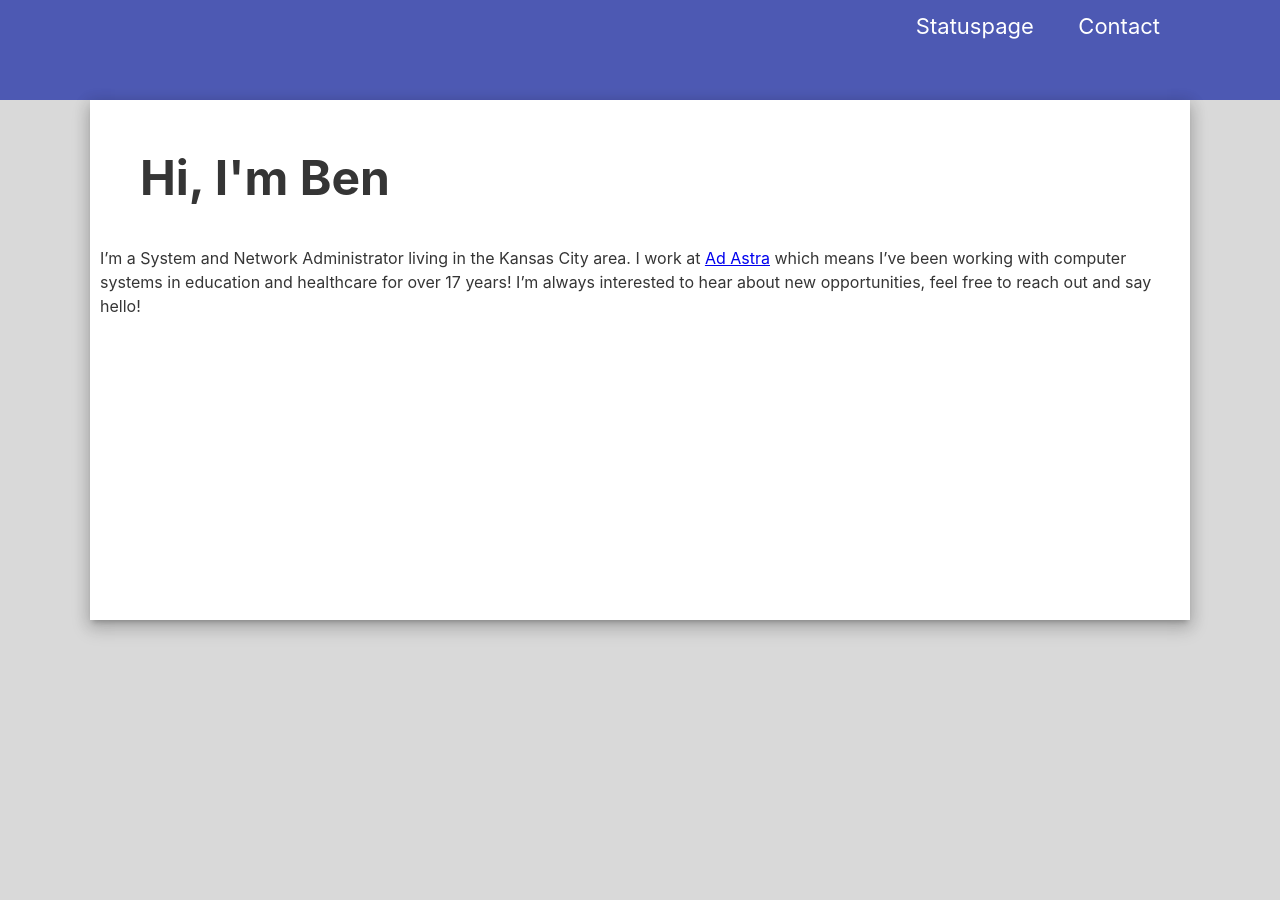
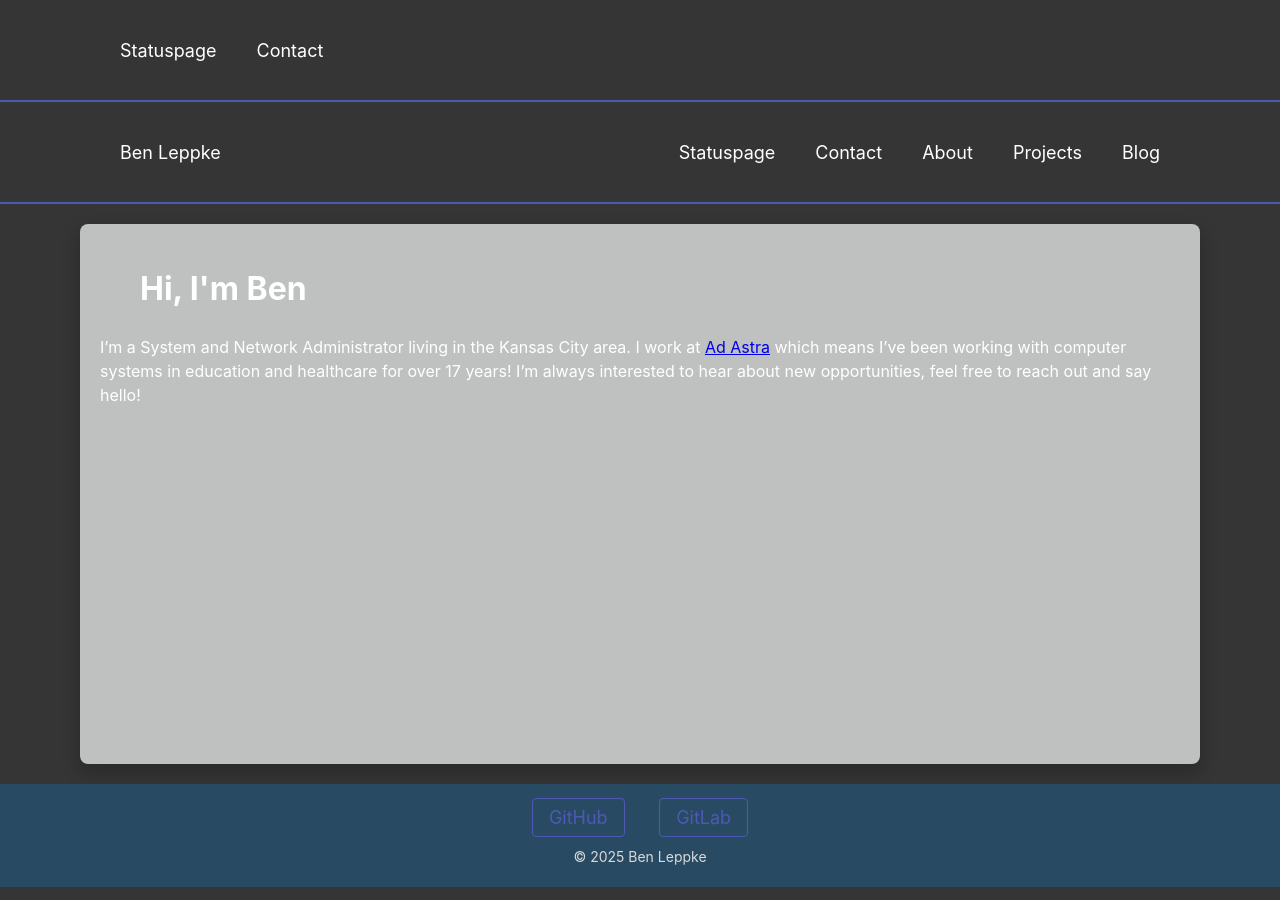
Before and after one commit to benleppke/benleppke.github.io, a Jekyll site: the page built from index.md, in a window 1280 px wide. Built offline with Jekyll 4.4.1, drawn with Linux system fonts in a browser that asks for light colours.

Commit message:
Styling updates

```diff
--- a/_layouts/about.html
+++ b/_layouts/about.html
@@ -4,10 +4,35 @@
     {% include head.html %}
   </head>
   <body>
+    <header id="header">
+      <div class="nav">
+        <div class="nav-left">
+          <a href="/">{{ site.title }}</a>
+        </div>
+        <div class="nav-right">
+          <a href="/statuspage">Statuspage</a>
+          <a href="/contact">Contact</a>
+          <a href="/about">About</a>
+          <a href="/projects">Projects</a>
+          <a href="/blog">Blog</a>
+        </div>
+      </div>
+    </header>
     <div class="wrapper">
       <img class="profile" src="{{ site.profile }}">
-      <h1 style="font-size: xxx-large;">{{ site.greeting }}</h1>
+      <h1>{{ site.greeting }}</h1>
       {{ content }}
     </div>
+    <footer id="footer">
+      <div class="footer-content">
+        <div class="social-links">
+          <a href="https://github.com/username" target="_blank">GitHub</a>
+          <a href="https://gitlab.com/username" target="_blank">GitLab</a>
+        </div>
+        <div class="copyright">
+          &copy; {{ site.time | date: '%Y' }} {{ site.title }}
+        </div>
+      </div>
+    </footer>
   </body>
 </html>
--- a/assets/css/main.css
+++ b/assets/css/main.css
@@ -1,7 +1,7 @@
 body {
     margin: auto;
-    color: #353535;
-    background-color: #D9D9D9;
+    color: #D9D9D9;
+    background-color: #353535;
     font: 400 16px/1.5 -apple-system, BlinkMacSystemFont, "Segoe UI", Roboto, Helvetica, Arial, sans-serif, "Apple Color Emoji", "Segoe UI Emoji", "Segoe UI Symbol";
 }
 
@@ -15,7 +15,11 @@
 
 #header {
     min-height: 80px;
-    background: #4D59B3;
+    background: #353535;
+    border-bottom: 2px solid #4D59B3;
+    position: sticky;
+    top: 0;
+    z-index: 100;
 }
 
 .nav {
@@ -23,48 +27,42 @@
     margin: auto;
     min-height: 80px;
     max-width: 1080px;
+    display: flex;
+    justify-content: space-between;
+    align-items: center;
 }
 
 .nav a {
-    /* float: left; */
     color: white;
     text-align: center;
     padding: 10px 20px;
-    font-size: 22px;
-}
-
-.nav a,
-.nav a:visited,
-.nav a:hover {
+    font-size: 18px;
+    transition: all 0.3s ease;
     text-decoration: none;
-    /* text-transform: uppercase; */
-}
-
-.nav a,
-.nav a:visited {
-    color: white;
 }
 
 .nav a:hover {
-    color: black;
+    color: #4D59B3;
+    background-color: rgba(255, 255, 255, 0.1);
+    border-radius: 4px;
 }
 
-.nav-left {
-    float: left;
-}
-
+.nav-left,
 .nav-right {
-    float: right;
+    display: flex;
+    align-items: center;
 }
 
 .wrapper {
-    background: white;
+    background: #BFC0C0;
+    color: #FFFFFF;
     min-height: 500px;
     max-width: 1080px;
-    padding: 10px;
-    margin: auto;
-    -webkit-box-shadow: 0 8px 17px 2px rgba(0, 0, 0, 0.14), 0 3px 14px 2px rgba(0, 0, 0, 0.12), 0 5px 5px -3px rgba(0, 0, 0, 0.2);
-    box-shadow: 0 8px 17px 2px rgba(0, 0, 0, 0.14), 0 3px 14px 2px rgba(0, 0, 0, 0.12), 0 5px 5px -3px rgba(0, 0, 0, 0.2);
+    padding: 20px;
+    margin: 20px auto;
+    border-radius: 8px;
+    -webkit-box-shadow: 0 8px 17px 2px rgba(0, 0, 0, 0.2);
+    box-shadow: 0 8px 17px 2px rgba(0, 0, 0, 0.2);
 }
 
 .profile {
@@ -73,3 +71,36 @@
     padding: 20px;
     border-radius: 50%;
 }
+
+#footer {
+    background: #284B63;
+    color: #D9D9D9;
+    padding: 20px 0;
+    text-align: center;
+}
+
+.footer-content {
+    max-width: 1080px;
+    margin: 0 auto;
+}
+
+.social-links a {
+    color: #4D59B3;
+    margin: 0 15px;
+    text-decoration: none;
+    font-size: 18px;
+    transition: color 0.3s ease;
+    padding: 8px 16px;
+    border: 1px solid #4D59B3;
+    border-radius: 4px;
+}
+
+.social-links a:hover {
+    color: #D9D9D9;
+}
+
+.copyright {
+    margin-top: 15px;
+    font-size: 14px;
+    color: #D9D9D9;
+}
```
